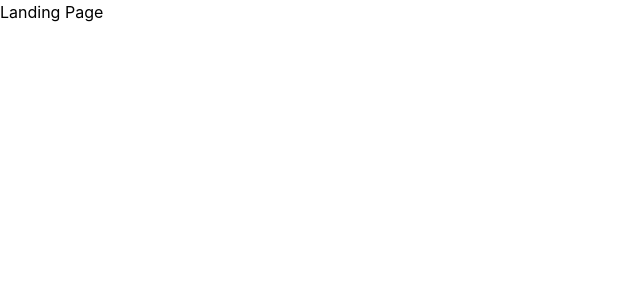
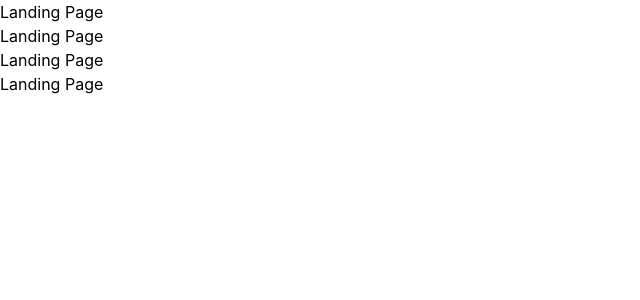
Before and after one commit to lahiruimesh/youtube-summerize-app, a React (Create React App) app in the folder client/: page / in a window 1280 px wide. Shown: the top 300 px of the page, without its empty margins (0-640 px from the left). Built offline with nearby package versions, Linux system fonts and the light colour scheme.

Commit message:
made some changes

```diff
--- a/client/src/pages/landingPage.jsx
+++ b/client/src/pages/landingPage.jsx
@@ -4,6 +4,9 @@ const LandingPage = () => {
     return (
         <div>
             <h1>Landing Page</h1>
+            <h1>Landing Page</h1>
+            <h1>Landing Page</h1>
+            <h1>Landing Page</h1>
         </div>
     );
 }
```
